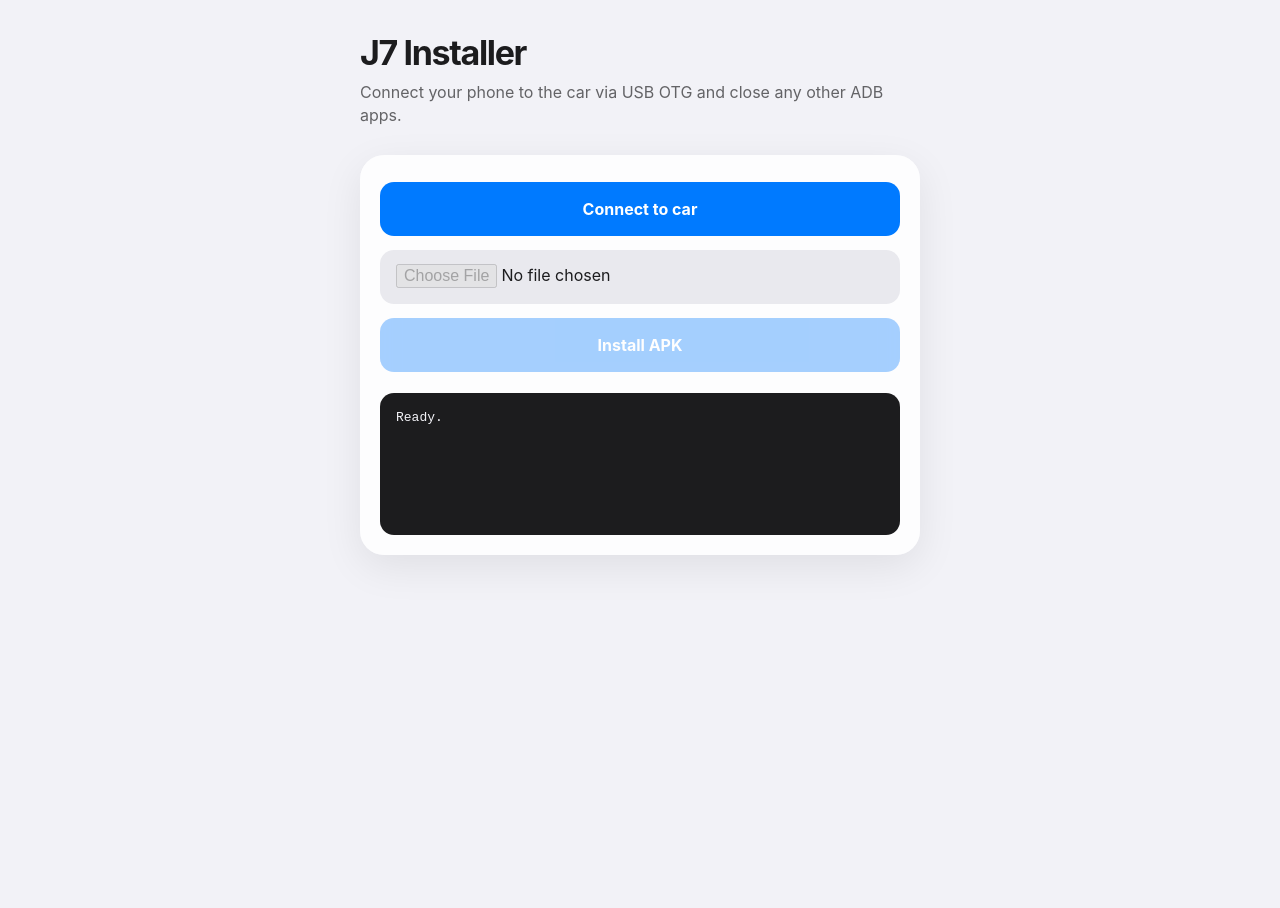
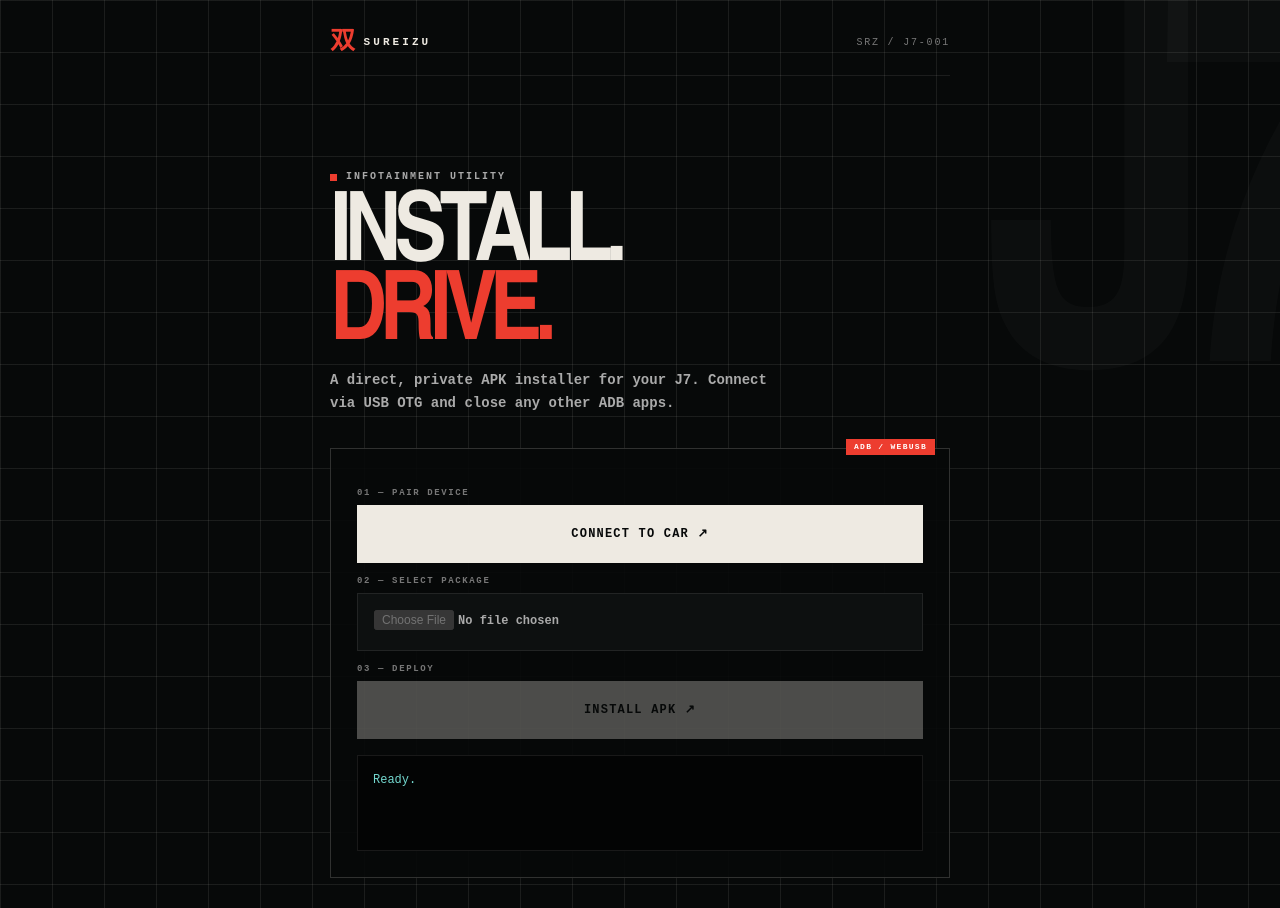
Before and after one commit to Muteki-Met/j7-web-installer, a website built with Vite: page docs/index.html in a window 1280 px wide. Before the commit the page ends 800 px from the top, so only its background shows below. Built offline with nearby package versions, Linux system fonts and the light colour scheme.

Commit message:
Restyle installer with Sureizu visual system

```diff
--- a/docs/index.html
+++ b/docs/index.html
@@ -5,29 +5,52 @@
     <meta name="viewport" content="width=device-width,initial-scale=1">
     <title>J7 Web Installer</title>
     <style>
-      :root { color-scheme:light dark; font-family:-apple-system,BlinkMacSystemFont,"SF Pro Display","Segoe UI",sans-serif; background:#f2f2f7; color:#1c1c1e }
-      body { max-width:560px; margin:auto; padding:32px 20px 48px }
-      h1 { margin:0; font-size:34px; letter-spacing:-.04em }
-      p { margin:8px 0 28px; color:#636366; line-height:1.45 }
-      main { padding:20px; border-radius:24px; background:rgba(255,255,255,.82); box-shadow:0 12px 40px rgba(0,0,0,.08); backdrop-filter:blur(20px) }
-      button,input { width:100%; box-sizing:border-box; min-height:54px; margin:7px 0; padding:14px 16px; border:0; border-radius:14px; font:inherit }
-      button { background:#007aff; color:white; font-weight:650; cursor:pointer }
-      button:active { transform:scale(.985); background:#0062cc }
-      button:disabled { opacity:.35 }
-      input { background:#e9e9ee; color:#1c1c1e }
-      pre { min-height:110px; margin:14px 0 0; padding:16px; overflow:auto; white-space:pre-wrap; border-radius:14px; background:#1c1c1e; color:#f2f2f7; font:13px/1.45 ui-monospace,SFMono-Regular,monospace }
-      @media (prefers-color-scheme:dark) { :root { background:#000; color:#f5f5f7 } body main { background:#1c1c1e } p { color:#98989d } input { background:#2c2c2e; color:#f5f5f7 } pre { background:#0c0c0d } }
+      :root { color-scheme:dark; font-family:Arial Narrow,"Roboto Condensed","Helvetica Neue",sans-serif; background:#070909; color:#eeeae2; --red:#ed3d2f; --line:rgba(238,234,226,.09) }
+      * { box-sizing:border-box }
+      body { min-height:100vh; margin:0; padding:22px; background-image:linear-gradient(var(--line) 1px,transparent 1px),linear-gradient(90deg,var(--line) 1px,transparent 1px); background-size:52px 52px }
+      body::before { content:"J7"; position:fixed; right:-4vw; top:5vh; z-index:-1; color:rgba(255,255,255,.025); font-size:min(80vw,520px); font-weight:900; line-height:.8; letter-spacing:-.12em }
+      header,main { width:min(100%,620px); margin:auto }
+      header { display:flex; align-items:center; justify-content:space-between; padding-bottom:20px; border-bottom:1px solid var(--line) }
+      .brand { display:flex; align-items:center; gap:11px; font:700 11px/1 ui-monospace,monospace; letter-spacing:.28em }
+      .mark { color:var(--red); font-size:25px; letter-spacing:-.1em }
+      .code { color:#777; font:10px/1 ui-monospace,monospace; letter-spacing:.18em }
+      main { margin-top:clamp(54px,12vh,110px) }
+      .eyebrow { display:flex; align-items:center; gap:9px; color:#aaa; font:700 10px/1 ui-monospace,monospace; letter-spacing:.2em; text-transform:uppercase }
+      .eyebrow::before { content:""; width:7px; height:7px; background:var(--red) }
+      h1 { max-width:520px; margin:18px 0 12px; font-size:clamp(54px,15vw,96px); line-height:.82; letter-spacing:-.075em; text-transform:uppercase }
+      h1 span { color:var(--red) }
+      .intro { max-width:470px; margin:0 0 34px; color:#aaa; font:600 14px/1.6 ui-monospace,monospace }
+      .panel { position:relative; padding:20px; border:1px solid rgba(238,234,226,.18); background:rgba(7,9,9,.9) }
+      .panel::before { content:"ADB / WEBUSB"; position:absolute; top:-10px; right:14px; padding:4px 8px; background:var(--red); color:#fff; font:700 8px/1 ui-monospace,monospace; letter-spacing:.16em }
+      .step { margin:14px 0 7px; color:#777; font:700 9px/1 ui-monospace,monospace; letter-spacing:.18em; text-transform:uppercase }
+      button,input { width:100%; min-height:58px; padding:16px; border-radius:0; font:700 12px/1 ui-monospace,monospace; letter-spacing:.1em; text-transform:uppercase }
+      button { border:1px solid #eeeae2; background:#eeeae2; color:#070909; cursor:pointer }
+      button:active { background:var(--red); border-color:var(--red); color:#fff }
+      button:disabled { opacity:.3 }
+      input { border:1px solid var(--line); background:#0d1010; color:#aaa; text-transform:none; letter-spacing:0 }
+      pre { min-height:96px; margin:16px 0 0; padding:15px; overflow:auto; white-space:pre-wrap; border:1px solid var(--line); background:#030404; color:#74d9d0; font:12px/1.5 ui-monospace,SFMono-Regular,monospace }
+      @media (min-width:700px) { body { padding:30px } .panel { padding:26px } }
     </style>
     <script type="module" crossorigin src="./assets/index-VcHf1ut8.js"></script>
   </head>
   <body>
-    <h1>J7 Installer</h1>
-    <p>Connect your phone to the car via USB OTG and close any other ADB apps.</p>
+    <header>
+      <div class="brand"><span class="mark">双</span> SUREIZU</div>
+      <div class="code">SRZ / J7-001</div>
+    </header>
     <main>
-      <button id="connect">Connect to car</button>
+      <div class="eyebrow">Infotainment utility</div>
+      <h1>Install.<br><span>Drive.</span></h1>
+      <p class="intro">A direct, private APK installer for your J7. Connect via USB OTG and close any other ADB apps.</p>
+      <section class="panel">
+      <div class="step">01 — Pair device</div>
+      <button id="connect">Connect to car ↗</button>
+      <div class="step">02 — Select package</div>
       <input id="apk" aria-label="Select APK file" type="file" accept=".apk,application/vnd.android.package-archive" disabled>
-      <button id="install" disabled>Install APK</button>
+      <div class="step">03 — Deploy</div>
+      <button id="install" disabled>Install APK ↗</button>
       <pre id="status" aria-live="polite">Ready.</pre>
+      </section>
     </main>
   </body>
 </html>
```
Also changed, not shown: index.html (+39 -16 lines).
